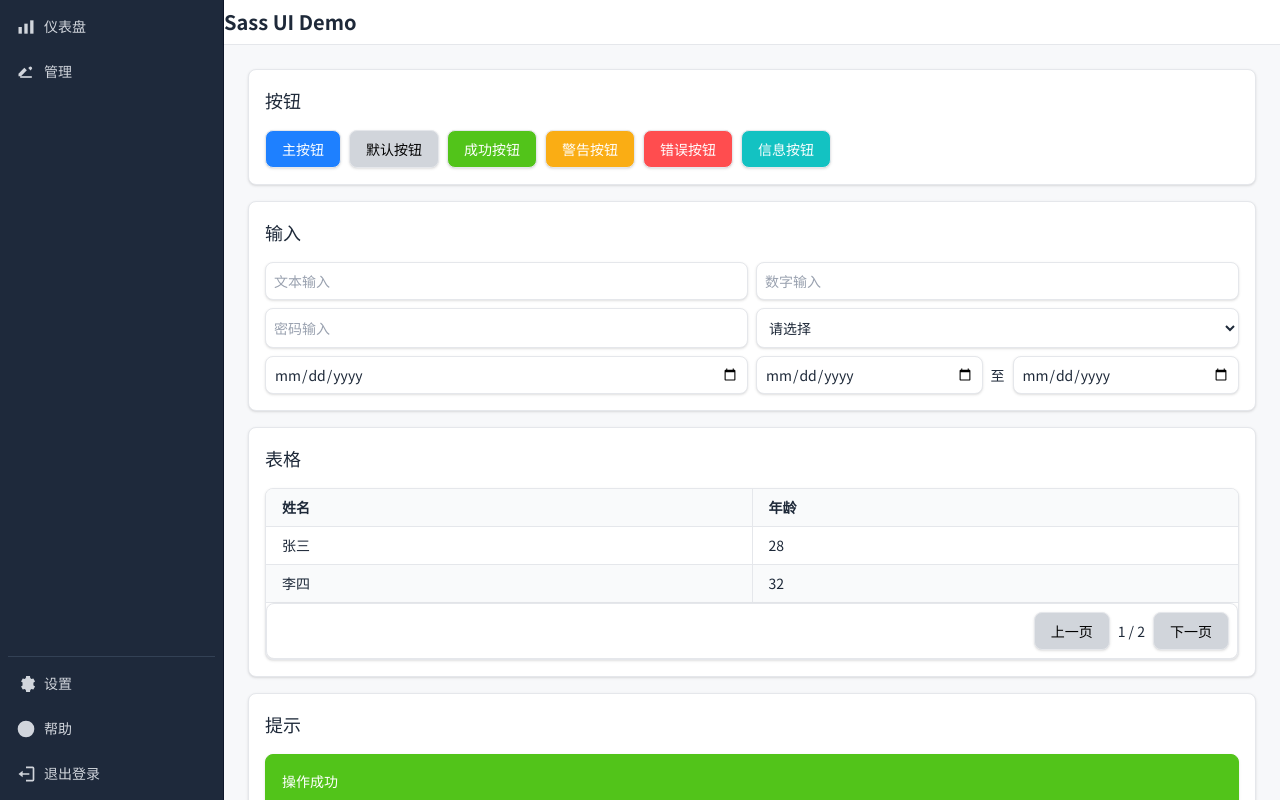
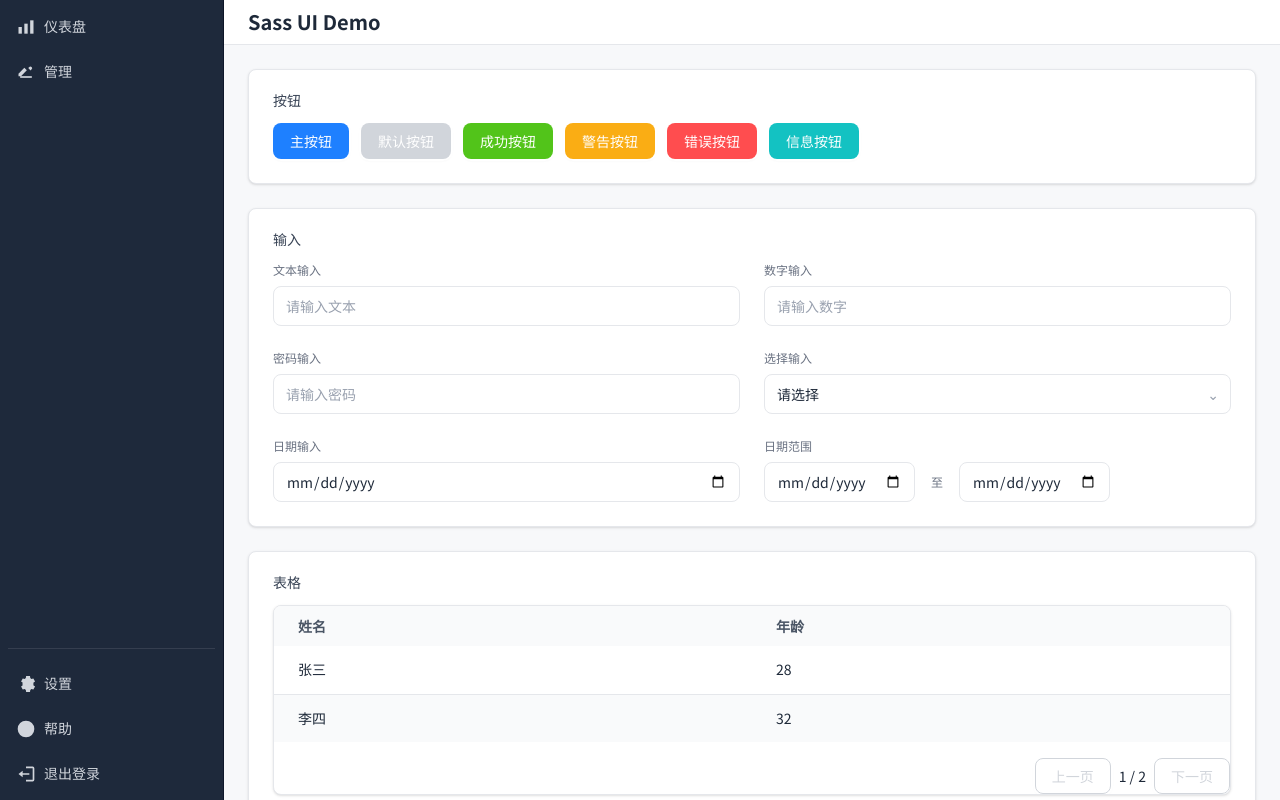
Before and after one commit to zhoumingxuan/sass-ui, a Next.js app: page / in a window 1280 px wide. Built offline with nearby package versions, Linux system fonts and the light colour scheme.

Commit message:
feat: refine UI components with 8px floating island design

```diff
--- a/src/app/page.tsx
+++ b/src/app/page.tsx
@@ -38,7 +38,7 @@ export default function Home() {
       header={<div className="text-xl font-semibold text-gray-800">Sass UI Demo</div>}
     >
       <Card title="按钮">
-        <div className="flex gap-2 flex-wrap">
+        <div className="flex flex-wrap gap-3">
           <Button variant="primary">主按钮</Button>
           <Button variant="default">默认按钮</Button>
           <Button variant="success">成功按钮</Button>
@@ -48,15 +48,28 @@ export default function Home() {
         </div>
       </Card>
       <Card title="输入">
-        <div className="grid gap-2 grid-cols-1 md:grid-cols-2">
-          <TextInput placeholder="文本输入" />
-          <NumberInput placeholder="数字输入" />
-          <PasswordInput placeholder="密码输入" />
-          <SelectInput
-            options={[{ value: '', label: '请选择' }, { value: '1', label: '选项1' }]}
-          />
-          <DateInput />
-          <DateRangeInput />
+        <div className="grid grid-cols-12 gap-4 md:gap-6">
+          <div className="col-span-12 md:col-span-6">
+            <TextInput label="文本输入" placeholder="请输入文本" />
+          </div>
+          <div className="col-span-12 md:col-span-6">
+            <NumberInput label="数字输入" placeholder="请输入数字" />
+          </div>
+          <div className="col-span-12 md:col-span-6">
+            <PasswordInput label="密码输入" placeholder="请输入密码" />
+          </div>
+          <div className="col-span-12 md:col-span-6">
+            <SelectInput
+              label="选择输入"
+              options={[{ value: '', label: '请选择' }, { value: '1', label: '选项1' }]}
+            />
+          </div>
+          <div className="col-span-12 md:col-span-6">
+            <DateInput label="日期输入" />
+          </div>
+          <div className="col-span-12 md:col-span-6">
+            <DateRangeInput label="日期范围" />
+          </div>
         </div>
       </Card>
       <Card title="表格">
@@ -70,7 +83,7 @@ export default function Home() {
         />
       </Card>
       <Card title="提示">
-        <div className="flex flex-col gap-2">
+        <div className="flex flex-col space-y-3">
           <Alert variant="success">操作成功</Alert>
           <Alert variant="warning">警告信息</Alert>
           <Alert variant="error">错误信息</Alert>
--- a/src/components/Alert.tsx
+++ b/src/components/Alert.tsx
@@ -1,6 +1,6 @@
 'use client';
 
-import { ReactNode } from 'react';
+import { ReactNode, useState } from 'react';
 
 // Alert 组件用于展示全局提示信息
 export default function Alert({
@@ -12,16 +12,25 @@ export default function Alert({
   className?: string;
   children: ReactNode;
 }) {
-  const base = 'p-4 rounded-lg border shadow-sm';
+  const [open, setOpen] = useState(true);
+  if (!open) return null;
+  const base = 'relative flex items-start p-4 rounded-lg';
   const variants: Record<string, string> = {
-    success: 'bg-success text-white border-success',
-    warning: 'bg-warning text-white border-warning',
-    error: 'bg-error text-white border-error',
-    info: 'bg-info text-white border-info',
+    success: 'bg-success/10 border-l-4 border-success text-success/90',
+    warning: 'bg-warning/10 border-l-4 border-warning text-warning/90',
+    error: 'bg-error/10 border-l-4 border-error text-error/90',
+    info: 'bg-info/10 border-l-4 border-info text-info/90',
   };
   return (
     <div role="alert" className={`${base} ${variants[variant]} ${className}`}>
-      {children}
+      <div className="flex-1">{children}</div>
+      <button
+        onClick={() => setOpen(false)}
+        className="ml-4 text-gray-400 hover:text-gray-600"
+        aria-label="关闭"
+      >
+        ×
+      </button>
     </div>
   );
 }
--- a/src/components/Button.tsx
+++ b/src/components/Button.tsx
@@ -5,18 +5,33 @@ import { ButtonHTMLAttributes } from 'react';
 
 type Props = ButtonHTMLAttributes<HTMLButtonElement> & {
   variant?: 'primary' | 'default' | 'warning' | 'success' | 'error' | 'info';
+  outline?: boolean;
 };
 
-export default function Button({ variant = 'primary', className = '', ...props }: Props) {
+export default function Button({
+  variant = 'primary',
+  outline = false,
+  className = '',
+  ...props
+}: Props) {
   const base =
-    'inline-flex items-center justify-center rounded-lg border border-gray-200 px-4 py-2 text-sm font-medium shadow-sm transition-shadow focus:outline-none focus:ring-2 focus:ring-offset-2 hover:shadow-md focus:shadow-md';
-  const variants: Record<string, string> = {
-    primary: 'bg-primary text-white hover:bg-primary/90 focus:ring-primary',
-    default: 'bg-default text-black hover:bg-default/90 focus:ring-default',
-    warning: 'bg-warning text-white hover:bg-warning/90 focus:ring-warning',
-    success: 'bg-success text-white hover:bg-success/90 focus:ring-success',
-    error: 'bg-error text-white hover:bg-error/90 focus:ring-error',
-    info: 'bg-info text-white hover:bg-info/90 focus:ring-info',
+    'inline-flex h-9 items-center justify-center rounded-lg px-4 text-sm font-medium shadow-sm transition-shadow focus-visible:outline-none focus-visible:ring-2 ring-offset-2 ring-offset-white hover:shadow-md active:shadow';
+  const solid: Record<string, string> = {
+    primary: 'border border-transparent bg-primary text-white focus-visible:ring-primary',
+    default: 'border border-transparent bg-default text-white focus-visible:ring-default',
+    warning: 'border border-transparent bg-warning text-white focus-visible:ring-warning',
+    success: 'border border-transparent bg-success text-white focus-visible:ring-success',
+    error: 'border border-transparent bg-error text-white focus-visible:ring-error',
+    info: 'border border-transparent bg-info text-white focus-visible:ring-info',
   };
+  const outlined: Record<string, string> = {
+    primary: 'border border-primary text-primary bg-white focus-visible:ring-primary',
+    default: 'border border-default text-default bg-white focus-visible:ring-default',
+    warning: 'border border-warning text-warning bg-white focus-visible:ring-warning',
+    success: 'border border-success text-success bg-white focus-visible:ring-success',
+    error: 'border border-error text-error bg-white focus-visible:ring-error',
+    info: 'border border-info text-info bg-white focus-visible:ring-info',
+  };
+  const variants = outline ? outlined : solid;
   return <button className={`${base} ${variants[variant]} ${className}`} {...props} />;
 }
--- a/src/components/Card.tsx
+++ b/src/components/Card.tsx
@@ -9,12 +9,16 @@ type Props = {
 export default function Card({ title, children, className = '' }: Props) {
   return (
     <div
-      className={`mb-4 rounded-lg border border-gray-200 bg-white p-4 shadow-sm transition-shadow hover:shadow-md ${className}`}
+      className={`rounded-lg border border-gray-200 bg-white shadow-sm transition-shadow hover:shadow-md focus-within:shadow-md ${className}`}
     >
-      {title && (
-        <h3 className="mt-0 mb-4 text-lg font-medium text-gray-800">{title}</h3>
+      {title ? (
+        <>
+          <div className="px-6 pt-5 pb-3 text-gray-700 font-medium">{title}</div>
+          <div className="px-6 pb-6">{children}</div>
+        </>
+      ) : (
+        <div className="p-4 md:p-6">{children}</div>
       )}
-      {children}
     </div>
   );
 }
--- a/src/components/Input.tsx
+++ b/src/components/Input.tsx
@@ -3,48 +3,89 @@
 import { InputHTMLAttributes, SelectHTMLAttributes } from 'react';
 
 const base =
-  'w-full p-2 text-sm bg-white border border-gray-200 rounded-lg shadow-sm transition-shadow placeholder-gray-400 focus:outline-none focus:border-primary hover:shadow-md focus:shadow-md';
+  'w-full h-10 rounded-lg border border-gray-200 px-3 text-sm placeholder-gray-400 focus:border-transparent focus:ring-2 focus:ring-primary/50 shadow-none';
 
-export function TextInput({ className = '', ...props }: InputHTMLAttributes<HTMLInputElement>) {
-  return <input type="text" className={`${base} ${className}`} {...props} />;
+type InputProps = InputHTMLAttributes<HTMLInputElement> & { label?: string };
+
+export function TextInput({ label, className = '', ...props }: InputProps) {
+  return (
+    <label className="block">
+      {label && <span className="mb-2 block text-xs text-gray-500">{label}</span>}
+      <input type="text" className={`${base} ${className}`} {...props} />
+    </label>
+  );
 }
 
-export function NumberInput({ className = '', ...props }: InputHTMLAttributes<HTMLInputElement>) {
-  return <input type="number" className={`${base} ${className}`} {...props} />;
+export function NumberInput({ label, className = '', ...props }: InputProps) {
+  return (
+    <label className="block">
+      {label && <span className="mb-2 block text-xs text-gray-500">{label}</span>}
+      <input type="number" className={`${base} ${className}`} {...props} />
+    </label>
+  );
 }
 
-export function PasswordInput({ className = '', ...props }: InputHTMLAttributes<HTMLInputElement>) {
-  return <input type="password" className={`${base} ${className}`} {...props} />;
+export function PasswordInput({ label, className = '', ...props }: InputProps) {
+  return (
+    <label className="block">
+      {label && <span className="mb-2 block text-xs text-gray-500">{label}</span>}
+      <input type="password" className={`${base} ${className}`} {...props} />
+    </label>
+  );
 }
 
-export function SelectInput({ options, className = '', ...props }: SelectHTMLAttributes<HTMLSelectElement> & { options: { value: string; label: string }[] }) {
+export function SelectInput({
+  options,
+  label,
+  className = '',
+  ...props
+}: SelectHTMLAttributes<HTMLSelectElement> & {
+  options: { value: string; label: string }[];
+  label?: string;
+}) {
   return (
-    <select className={`${base} ${className}`} {...props}>
+    <label className="block">
+      {label && <span className="mb-2 block text-xs text-gray-500">{label}</span>}
+      <div className="relative">
+        <select className={`${base} pr-10 appearance-none ${className}`} {...props}>
           {options.map((o) => (
             <option key={o.value} value={o.value}>
               {o.label}
             </option>
           ))}
         </select>
+        <span className="pointer-events-none absolute right-3 top-1/2 -translate-y-1/2 text-gray-400">⌄</span>
+      </div>
+    </label>
   );
 }
 
-export function DateInput({ className = '', ...props }: InputHTMLAttributes<HTMLInputElement>) {
-  return <input type="date" className={`${base} ${className}`} {...props} />;
+export function DateInput({ label, className = '', ...props }: InputProps) {
+  return (
+    <label className="block">
+      {label && <span className="mb-2 block text-xs text-gray-500">{label}</span>}
+      <input type="date" className={`${base} ${className}`} {...props} />
+    </label>
+  );
 }
 
 export function DateRangeInput({
   startProps = {},
   endProps = {},
+  label,
 }: {
   startProps?: InputHTMLAttributes<HTMLInputElement>;
   endProps?: InputHTMLAttributes<HTMLInputElement>;
+  label?: string;
 }) {
   return (
-    <div className="flex items-center gap-2">
-      <input type="date" className={base} {...startProps} />
-      <span>至</span>
-      <input type="date" className={base} {...endProps} />
+    <label className="block">
+      {label && <span className="mb-2 block text-xs text-gray-500">{label}</span>}
+      <div className="inline-flex items-center gap-2">
+        <input type="date" className={`${base} w-[180px]`} {...startProps} />
+        <span className="px-2 text-xs text-gray-500">至</span>
+        <input type="date" className={`${base} w-[180px]`} {...endProps} />
       </div>
+    </label>
   );
 }
--- a/src/components/Layout.tsx
+++ b/src/components/Layout.tsx
@@ -5,14 +5,18 @@ import Menu, { MenuItem } from './Menu';
 
 export function Header({ children }: { children: ReactNode }) {
   return (
-    <div className="flex items-center px-0 py-2 border-b border-gray-200 bg-white shadow-sm">
+    <div className="flex items-center px-6 py-2 border-b border-gray-200 bg-white shadow-sm">
       {children}
     </div>
   );
 }
 
 export function Content({ children }: { children: ReactNode }) {
-  return <div className="flex-1 overflow-auto p-6 bg-bg">{children}</div>;
+  return (
+    <div className="flex-1 overflow-auto bg-bg px-6 py-6">
+      <div className="mx-auto max-w-screen-2xl space-y-6">{children}</div>
+    </div>
+  );
 }
 
 export default function Layout({
--- a/src/components/Menu.tsx
+++ b/src/components/Menu.tsx
@@ -27,10 +27,10 @@ function Item({
   return (
     <div>
       <div
-        className={`flex items-center gap-2 px-2 py-2 cursor-pointer transition-colors rounded-lg ${
+        className={`relative flex items-center gap-2 px-2 py-2 cursor-pointer transition-colors rounded-lg ${
           active
-            ? 'bg-nav-hover text-white shadow-md'
-            : 'text-gray-300 hover:bg-nav-hover hover:text-white'
+            ? 'bg-white/10 text-white before:absolute before:inset-y-1 before:left-0 before:w-1 before:bg-primary'
+            : 'text-gray-300 hover:bg-white/5'
         }`}
         style={{ paddingLeft: depth * 16 + 8 }}
         onClick={() => (hasChildren ? setOpen(!open) : undefined)}
@@ -69,7 +69,7 @@ export default function Menu({
           <Item key={idx} item={item} collapsed={collapsed} />
         ))}
       </div>
-      <div className="pt-2 mt-2 border-t border-nav-hover space-y-2">
+      <div className="mt-6 border-t border-white/10 pt-4 space-y-2">
         {footerItems.map((item, idx) => (
           <Item key={idx} item={item} collapsed={collapsed} />
         ))}
--- a/src/components/Pagination.tsx
+++ b/src/components/Pagination.tsx
@@ -15,12 +15,13 @@ export default function Pagination({
 }) {
   const totalPages = Math.ceil(total / pageSize);
   return (
-    <div className="flex justify-end items-center gap-2 p-2 text-sm bg-white border border-gray-200 rounded-lg shadow-sm">
+    <div className="flex items-center space-x-2 text-sm">
       <Button
         variant="default"
+        outline
         disabled={page <= 1}
         onClick={() => onPageChange(page - 1)}
-        className="px-2 py-1"
+        className="h-9 px-3"
       >
         上一页
       </Button>
@@ -29,9 +30,10 @@ export default function Pagination({
       </span>
       <Button
         variant="default"
+        outline
         disabled={page >= totalPages}
         onClick={() => onPageChange(page + 1)}
-        className="px-2 py-1"
+        className="h-9 px-3"
       >
         下一页
       </Button>
--- a/src/components/Table.tsx
+++ b/src/components/Table.tsx
@@ -26,34 +26,49 @@ export default function Table<T extends Record<string, ReactNode>>({
   return (
     <div className="overflow-hidden rounded-lg border border-gray-200 bg-white shadow-sm">
       <table className="w-full border-collapse">
-        <thead>
+        <thead className="sticky top-0 z-10 bg-gray-50 text-gray-600">
           <tr>
             {columns.map((col) => (
-              <th
-                key={String(col.key)}
-                className="bg-gray-50 px-4 py-2 text-left border-b border-l border-gray-200 first:border-l-0"
-              >
+              <th key={String(col.key)} className="h-10 px-6 text-left">
                 {col.title}
               </th>
             ))}
           </tr>
         </thead>
-        <tbody>
-          {data.map((row, idx) => (
-            <tr key={idx} className={idx % 2 === 0 ? 'bg-white' : 'bg-gray-50'}>
-              {columns.map((col) => (
-                <td
-                  key={String(col.key)}
-                  className="px-4 py-2 border-b border-l border-gray-200 first:border-l-0"
-                >
-                  {row[col.key] as ReactNode}
-                </td>
-              ))}
+        <tbody className="divide-y divide-gray-200">
+          {data.length > 0 ? (
+            data.map((row, idx) => (
+              <tr
+                key={idx}
+                className="h-12 odd:bg-white even:bg-gray-50 hover:bg-primary/3"
+              >
+                {columns.map((col) => (
+                  <td key={String(col.key)} className="px-6">
+                    {row[col.key] as ReactNode}
+                  </td>
+                ))}
+              </tr>
+            ))
+          ) : (
+            <tr>
+              <td
+                colSpan={columns.length}
+                className="py-10 text-center text-gray-400"
+              >
+                暂无数据
+              </td>
             </tr>
-          ))}
+          )}
         </tbody>
       </table>
-      <Pagination page={page} pageSize={pageSize} total={total} onPageChange={onPageChange} />
+      <div className="flex justify-end pt-4">
+        <Pagination
+          page={page}
+          pageSize={pageSize}
+          total={total}
+          onPageChange={onPageChange}
+        />
+      </div>
     </div>
   );
 }
```
Lines whose indentation alone changed are shown as unchanged.
